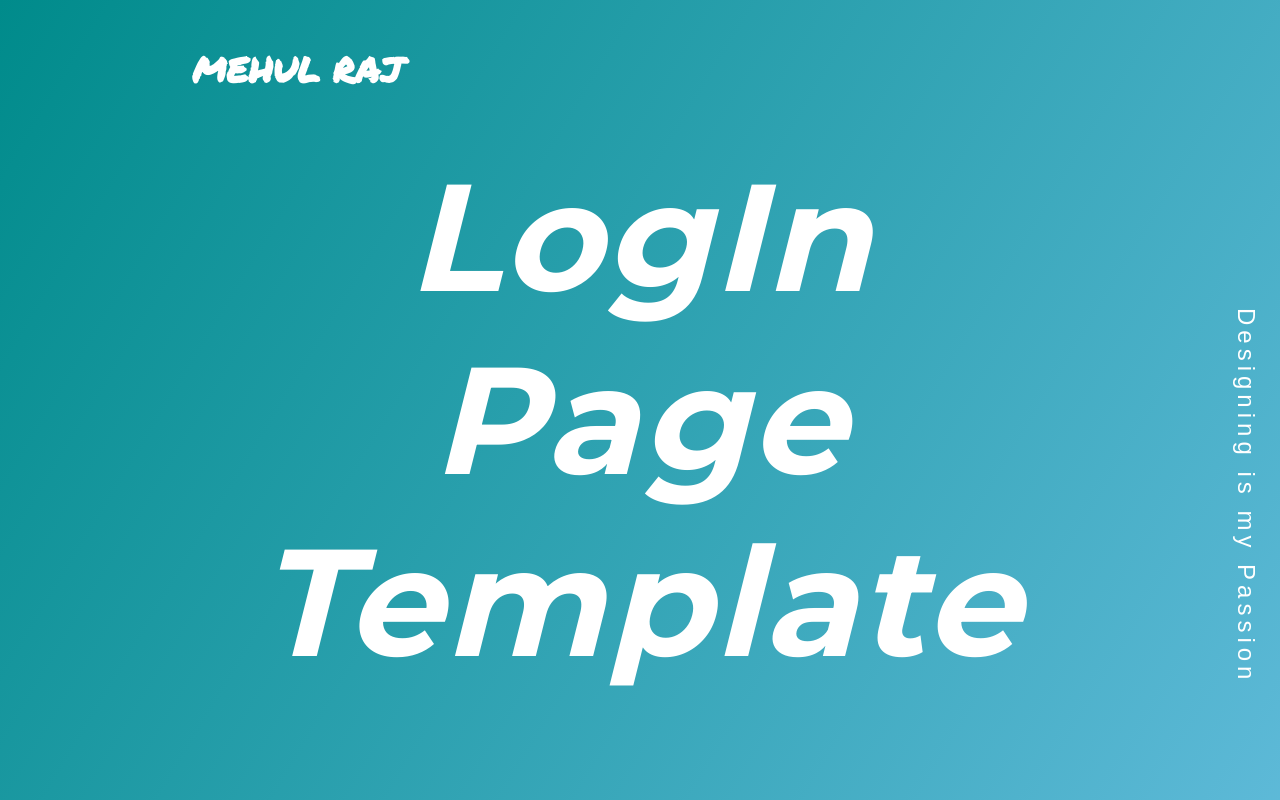
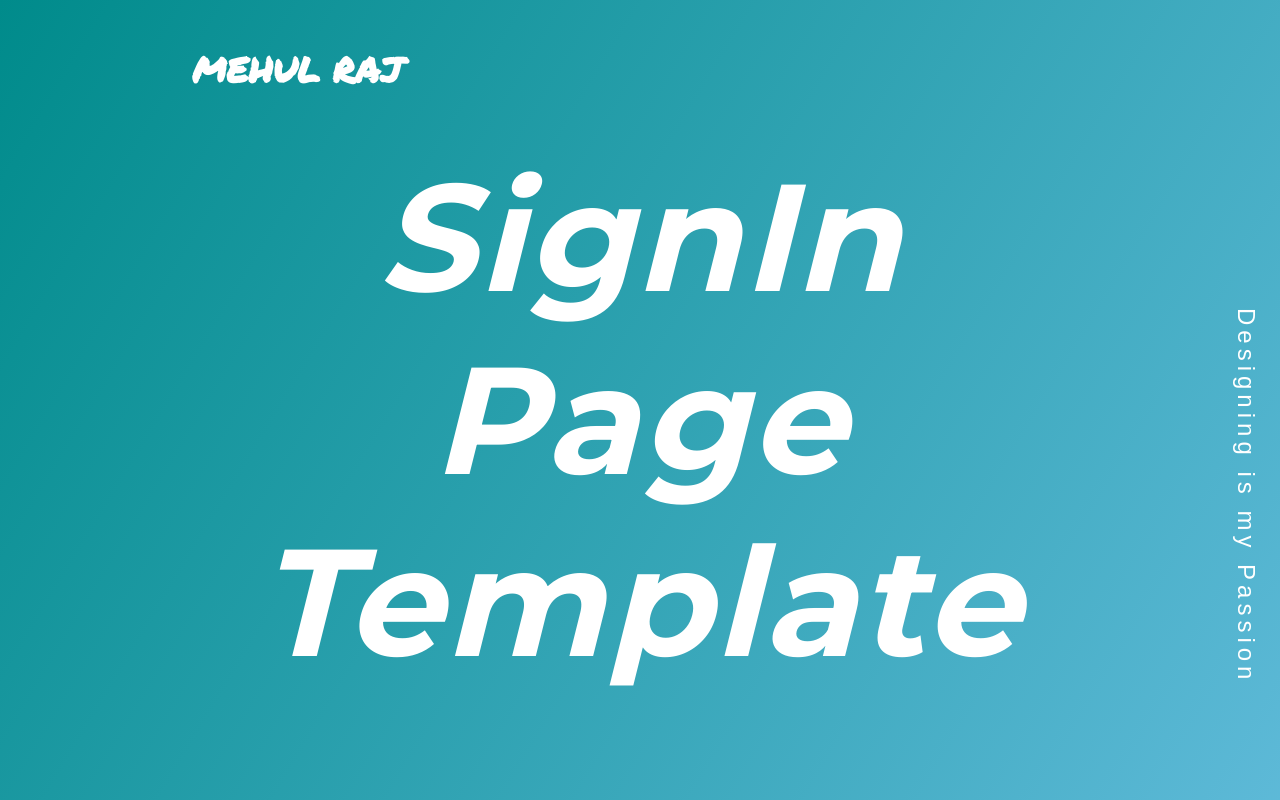
Before and after one commit to mehulraj19/login-page, a plain HTML site: page index.html in a window 1280 px wide. Shown: the top 800 px of the page. Drawn offline with nearby package versions, Linux system fonts and the light colour scheme; a web font is replaced by a local one.

Commit message:
Update index.html

```diff
--- a/index.html
+++ b/index.html
@@ -46,7 +46,7 @@
 </section>
 </div>
     <section id="home">
-        <h1><i><b>LogIn Page Template</b></i></h1>
+        <h1><i><b>SignIn Page Template</b></i></h1>
     </section>
     </div>
     <!-- <svg xmlns="http://www.w3.org/2000/svg" viewBox="0 0 1440 320"><path fill="#fff" fill-opacity="1" d="M0,128L48,149.3C96,171,192,213,288,218.7C384,224,480,192,576,160C672,128,768,96,864,106.7C960,117,1056,171,1152,160C1248,149,1344,75,1392,37.3L1440,0L1440,320L1392,320C1344,320,1248,320,1152,320C1056,320,960,320,864,320C768,320,672,320,576,320C480,320,384,320,288,320C192,320,96,320,48,320L0,320Z"></path></svg> -->
```
